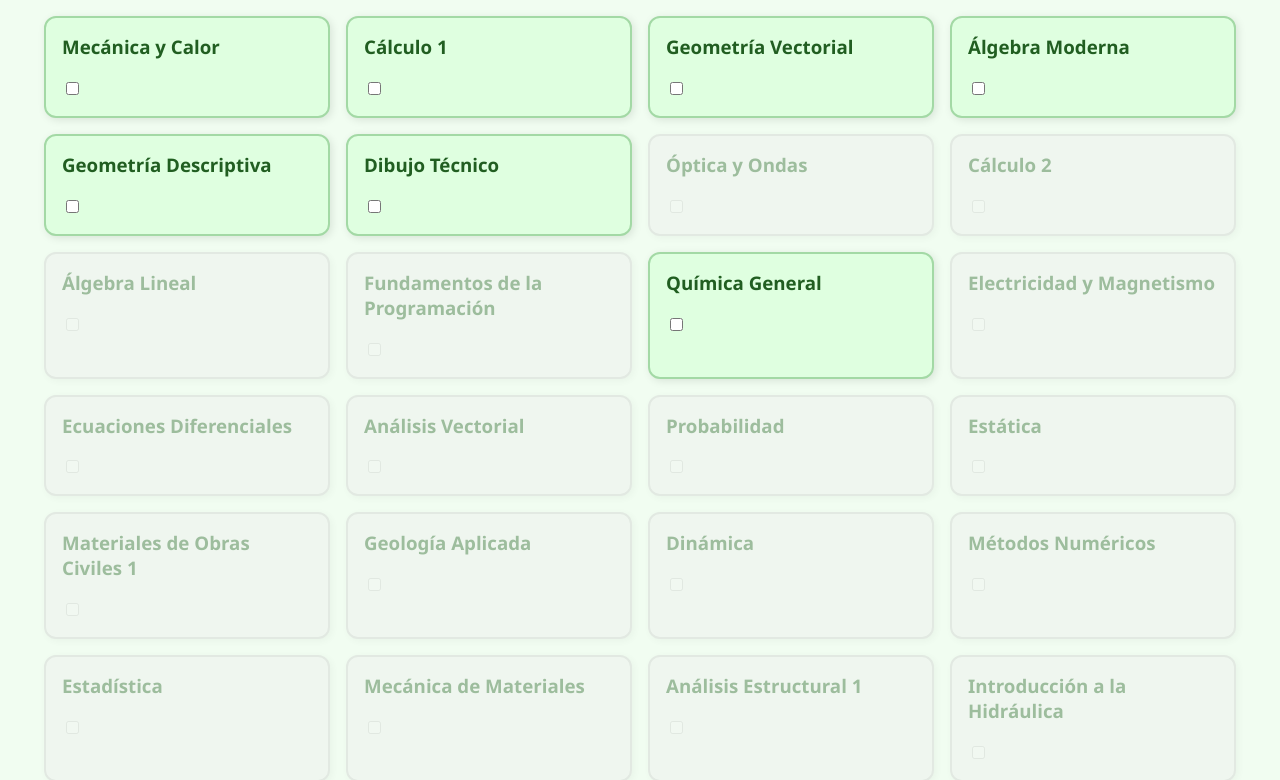
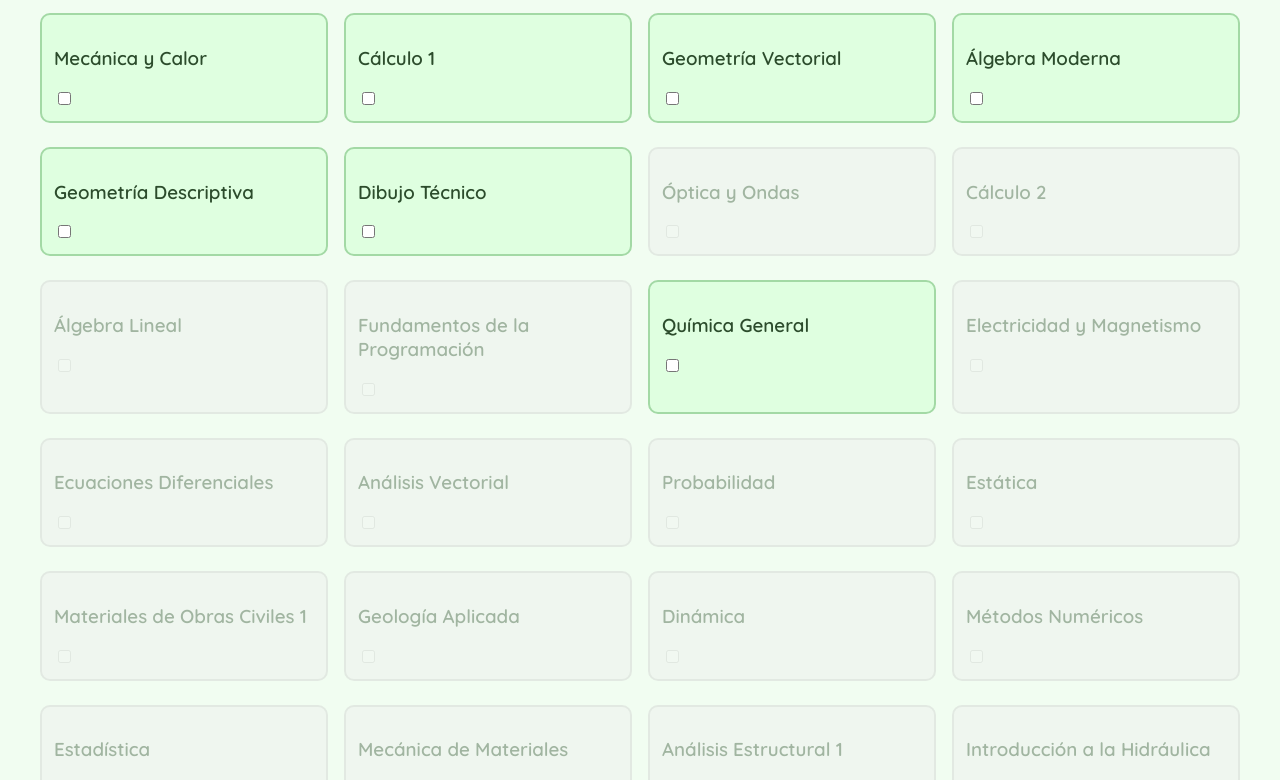
Before and after one commit to Guadaa23/malla-oficial, a plain HTML site: page docs/index.html in a window 1280 px wide. Shown: the part 120-900 px from the top of the page. Drawn offline with Linux system fonts and the light colour scheme.

Commit message:
Update estilos.css

```diff
--- a/docs/estilos.css
+++ b/docs/estilos.css
@@ -1,6 +1,6 @@
 body {
   background-color: #f1fdf1;
-  font-family: 'Segoe UI', sans-serif;
+  font-family: 'Quicksand', sans-serif;
   color: #2c4c2c;
   padding: 2rem;
 }
@@ -12,29 +12,37 @@ h1 {
 }
 
 #malla-container {
-  display: flex;
-  flex-wrap: wrap;
+  display: grid;
+  grid-template-columns: repeat(auto-fit, minmax(250px, 1fr));
   gap: 1rem;
-  justify-content: center;
+}
+
+.semestre {
+  background-color: #e5ffe6;
+  border-radius: 12px;
+  padding: 1rem;
+  box-shadow: 0 0 10px rgba(0, 50, 0, 0.1);
+}
+
+.semestre h2 {
+  text-align: center;
+  margin-bottom: 1rem;
+  color: #236823;
 }
 
 .materia {
   border: 2px solid #a3d9a5;
-  border-radius: 12px;
-  padding: 1rem;
-  width: 250px;
+  border-radius: 10px;
+  padding: 0.75rem;
+  margin-bottom: 0.5rem;
   background-color: #dfffe0;
-  box-shadow: 2px 2px 8px rgba(0,0,0,0.1);
-  transition: transform 0.2s;
+  cursor: pointer;
+  transition: 0.2s;
 }
 
-.materia h3 {
-  margin-top: 0;
-  color: #215e21;
-}
-
-.checkbox {
-  margin-top: 0.5rem;
+.materia:hover {
+  transform: scale(1.02);
+  background-color: #c9f6ca;
 }
 
 .aprobada {
```
